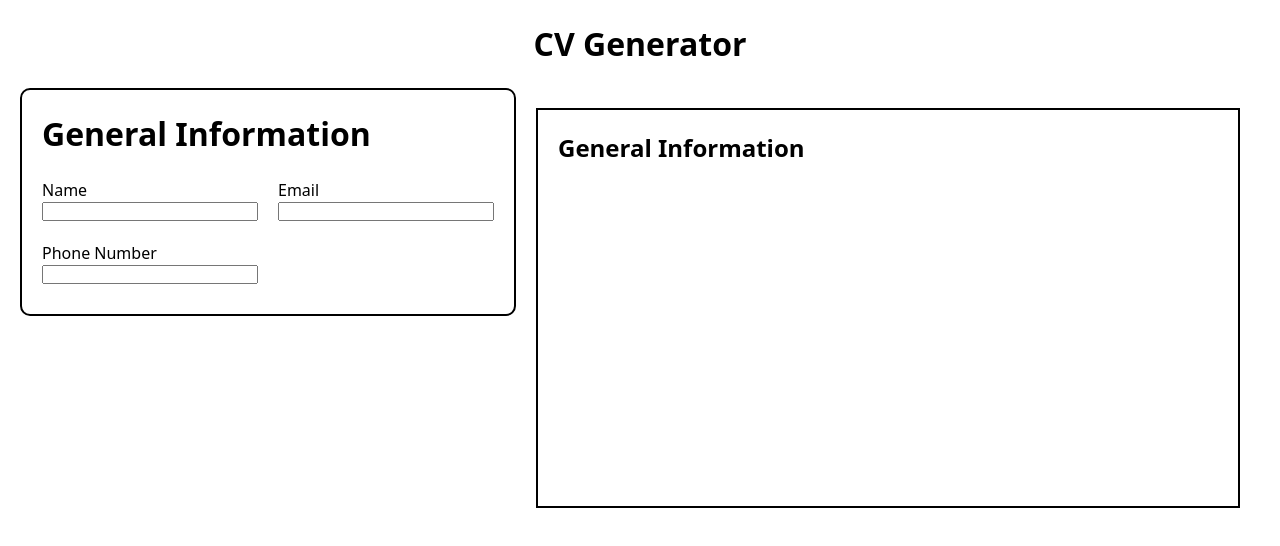
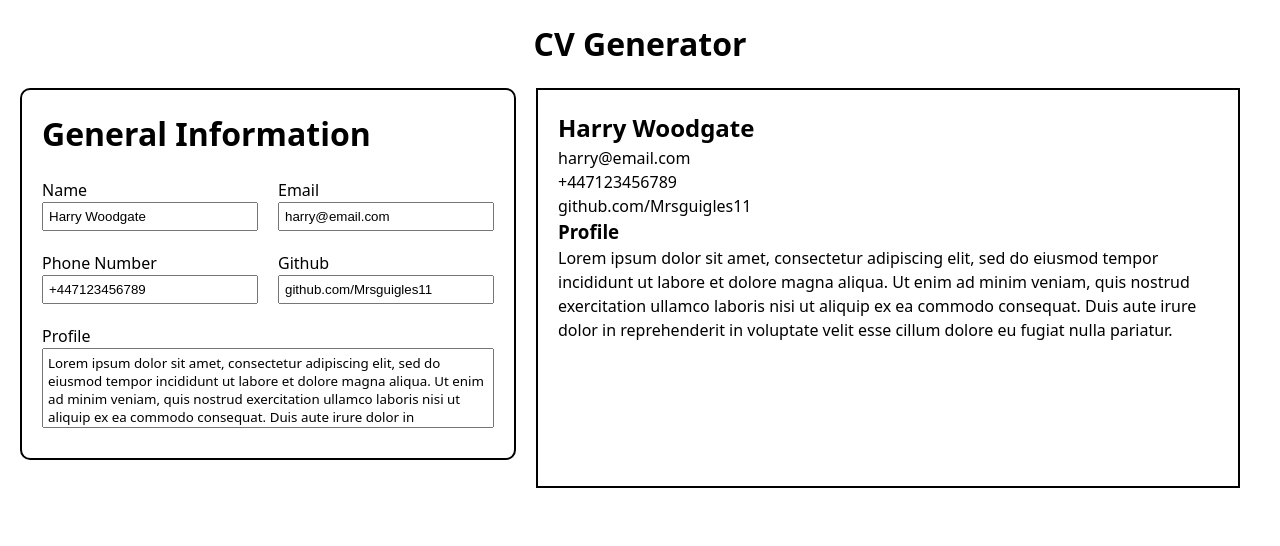
Before and after one commit to Mrsguigles11/cv_application, a React (Vite) app: page / in a window 1280 px wide. Shown: the top 546 px of the page. Built offline with nearby package versions, Linux system fonts and the light colour scheme.

Commit message:
Add a github and profile input to general information and add some css styling

```diff
--- a/src/components/content.jsx
+++ b/src/components/content.jsx
@@ -4,7 +4,7 @@ import CV from "./cv";
 
 function Content() {
   const [cvContent, setcvContent] = useState({
-    "General Information": { Name: "", Email: "", "Phone Number": "" },
+    "General Information": { Name: "Harry Woodgate", Email: "harry@email.com", "Phone Number": "+447123456789", Github: "github.com/Mrsguigles11", Profile : "Lorem ipsum dolor sit amet, consectetur adipiscing elit, sed do eiusmod tempor incididunt ut labore et dolore magna aliqua. Ut enim ad minim veniam, quis nostrud exercitation ullamco laboris nisi ut aliquip ex ea commodo consequat. Duis aute irure dolor in reprehenderit in voluptate velit esse cillum dolore eu fugiat nulla pariatur." },
   });
 
   function handleChange(text, section, input) {
@@ -18,8 +18,9 @@ function Content() {
       <div className="inputs_container">
         <InputSection
           heading={"General Information"}
-          inputs={["Name", "Email", "Phone Number"]}
+          inputs={["Name", "Email", "Phone Number", "Github", "Profile"]}
           onChange={handleChange}
+          content={cvContent}
         />
       </div>
       <div className="cv_container">
--- a/src/components/cv.jsx
+++ b/src/components/cv.jsx
@@ -3,10 +3,12 @@ import "../styles/cv.css";
 function CV({ text }) {
   return (
     <div className="cv">
-      <h2>General Information</h2>
-      <div>{text["General Information"]["Name"]}</div>
+      <h2>{text["General Information"]["Name"]}</h2>
       <div>{text["General Information"]["Email"]}</div>
       <div>{text["General Information"]["Phone Number"]}</div>
+      <div>{text["General Information"]["Github"]}</div>
+      <h3>Profile</h3>
+      <div>{text["General Information"]["Profile"]}</div>
     </div>
   );
 }
--- a/src/components/input_section.jsx
+++ b/src/components/input_section.jsx
@@ -1,14 +1,32 @@
-import '../styles/input_section.css'
+import "../styles/input_section.css";
 
-function InputSection({ heading, inputs, onChange}) {
+function InputSection({ heading, inputs, onChange, content }) {
   return (
-    <div className='input_section'>
+    <div className="input_section">
       <h1>{heading}</h1>
       {inputs.map((input) => {
+        if (input === "Profile") {
+          return (
+            <div className="input" key={input}>
+              <label htmlFor={input}>{input}</label>
+              <textarea
+                spellCheck={false}
+                name={input}
+                onChange={(e) => onChange(e.target.value, heading, input)}
+                value={content[heading][input]}
+              />
+            </div>
+          );
+        }
         return (
-          <div className='input' key={input}>
+          <div className="input" key={input}>
             <label htmlFor={input}>{input}</label>
-            <input type="text" name={input} onChange={(e) => onChange(e.target.value, heading, input)}/>
+            <input
+              type="text"
+              name={input}
+              onChange={(e) => onChange(e.target.value, heading, input)}
+              value={content[heading][input]}
+            />
           </div>
         );
       })}
--- a/src/styles/cv.css
+++ b/src/styles/cv.css
@@ -1,9 +1,9 @@
 .cv_container {
-    padding: 20px;
+    padding: 0 20px 20px;
 }
 
 .cv {
-    height: 400px;
+    min-height: 400px;
     border: 2px solid black;
     padding: 20px;
 }
--- a/src/styles/input_section.css
+++ b/src/styles/input_section.css
@@ -17,3 +17,19 @@
     display: flex;
     flex-direction: column;
 }
+
+input {
+    padding: 5px;
+}
+
+div:nth-child(6) {
+    grid-column: 1 / 3;
+}
+
+div:nth-child(6) > textarea {
+    height: auto;
+    min-height: 80px;
+    font-family: inherit;
+    padding: 5px;
+    resize: none;
+}
```
